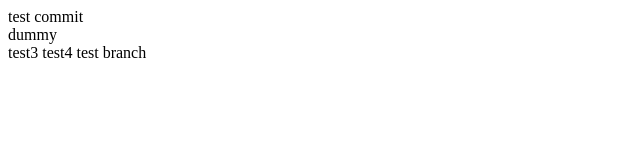
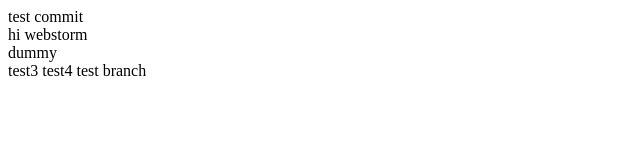
Before and after one commit to WanderedToLa/tools-testing, a website: page index.html in a window 1280 px wide. Shown: the whole page, without its empty margins (0-640 px from the left). Drawn offline with Linux system fonts and the light colour scheme.

Commit message:
webstorm test

```diff
--- a/index.html
+++ b/index.html
@@ -8,6 +8,7 @@
   </head>
   <body>
     <div>test commit</div>
+    <div>hi webstorm</div>
     <div>dummy</div>
     test3 test4 test branch
   </body>
```
